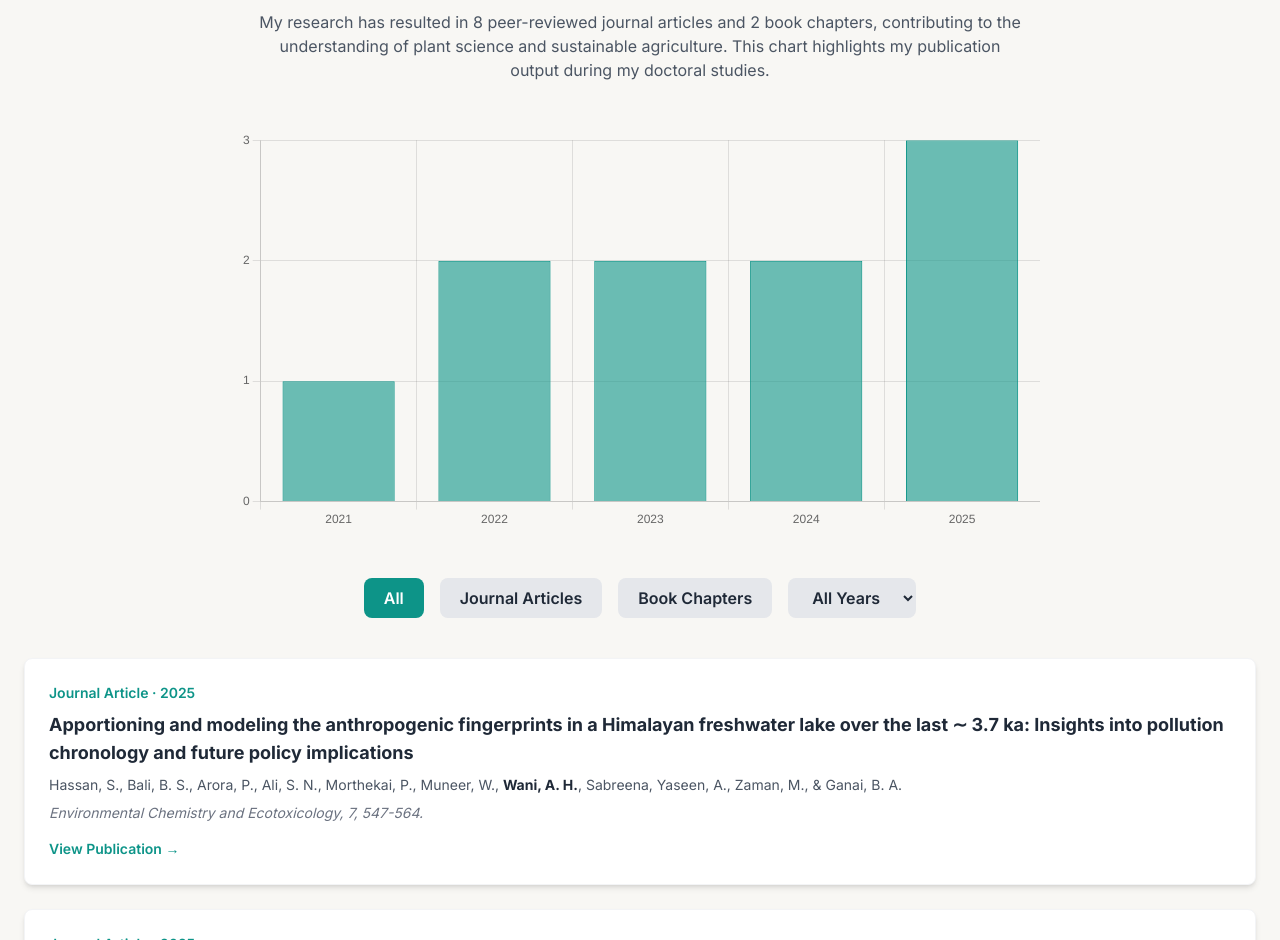
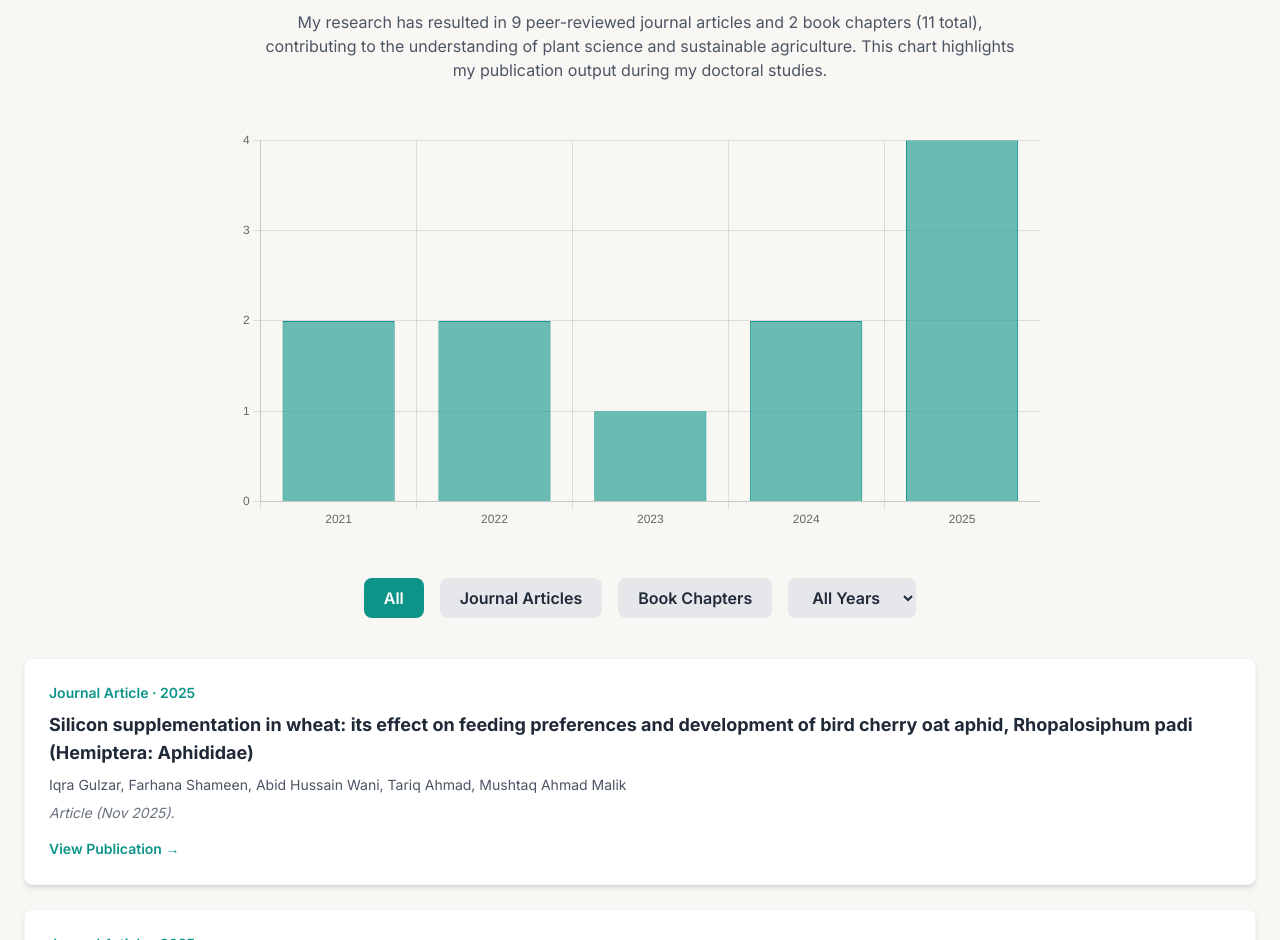
Before and after one commit to AbidHWani/MyCV, a plain HTML site: page index.html in a window 1280 px wide. Shown: the part 1860-2800 px from the top of the page. Drawn offline with nearby package versions, Linux system fonts and the light colour scheme.

```diff
--- a/index.html
+++ b/index.html
@@ -9,13 +9,6 @@
     <link rel="preconnect" href="https://fonts.googleapis.com">
     <link rel="preconnect" href="https://fonts.gstatic.com" crossorigin>
     <link href="https://fonts.googleapis.com/css2?family=Inter:wght@400;500;600;700&display=swap" rel="stylesheet">
-    <!-- Visualization & Content Choices:
-        - Objective/Summary -> Goal: Inform -> Presentation: Prominent text block in the hero section to immediately state the candidate's career goals.
-        - Publications List -> Goal: Organize & Analyze -> Presentation: An interactive, filterable list. Interaction: Users can filter by year or type (Journal/Book Chapter) to easily navigate the extensive list. Justification: This allows reviewers to quickly assess the relevance and recency of the candidate's work.
-        - Publication Trend -> Goal: Show Change/Growth -> Presentation: A Bar Chart (Chart.js/Canvas). Interaction: The chart is dynamic and provides a quick visual summary of research productivity, a critical factor for academic positions. Justification: A chart is more impactful for showing trends than a simple list.
-        - Education -> Goal: Inform -> Presentation: A clean, vertical timeline layout using HTML/CSS for easy chronological understanding.
-        - Skills -> Goal: Organize & Inform -> Presentation: Grouped lists with styled tags/badges. Justification: This is more visually appealing and scannable than a standard bulleted list.
-        - Library/Method: Chart.js for the publication chart. All other visuals are achieved with structured HTML and Tailwind CSS. -->
     <style>
         body {
             font-family: 'Inter', sans-serif;
@@ -36,16 +29,9 @@
                 height: 400px;
             }
         }
-        .nav-link {
-            transition: color 0.3s, border-color 0.3s;
-        }
-        .nav-link.active {
-            color: #0d9488;
-            border-bottom-color: #0d9488;
-        }
-        .publication-card {
-            transition: transform 0.3s, box-shadow 0.3s;
-        }
+        .nav-link { transition: color 0.3s, border-color 0.3s; }
+        .nav-link.active { color: #0d9488; border-bottom-color: #0d9488; }
+        .publication-card { transition: transform 0.3s, box-shadow 0.3s; }
         .publication-card:hover {
             transform: translateY(-5px);
             box-shadow: 0 10px 15px -3px rgb(0 0 0 / 0.1), 0 4px 6px -4px rgb(0 0 0 / 0.1);
@@ -86,7 +72,7 @@
             <p class="mt-4 text-lg md:text-xl text-teal-700 font-medium">Plant Scientist | Educator | Data Analyst</p>
             <div class="mt-8 max-w-3xl mx-auto text-gray-600 text-lg leading-relaxed">
                 <p>
-                    A highly accomplished and recently graduated Doctor of Philosophy in Botany, demonstrating significant research productivity with 8 peer-reviewed journal publications and 2 book chapters. Expertise in plant stress physiology, biostatistics, and advanced analytical techniques, with a primary research focus on silicon-mediated biotic and abiotic stress amelioration in economically important crops. Aspiring to secure an Assistant Professor position at RSAM University, Andhra Pradesh, to contribute to its research eminence by investigating locally relevant agricultural challenges, developing a robust, externally-funded research program, and delivering high-impact teaching and mentorship to cultivate future botanists and agricultural scientists in the region.
+                    A highly accomplished and recently graduated Doctor of Philosophy in Botany, demonstrating significant research productivity with 9 peer-reviewed journal publications and 2 book chapters (11 total). Expertise in plant stress physiology, biostatistics, and advanced analytical techniques, with a primary research focus on silicon-mediated biotic and abiotic stress amelioration in economically important crops.
                 </p>
             </div>
             <div class="mt-8 flex flex-wrap justify-center gap-4">
@@ -164,7 +150,7 @@
 
         <section id="publications" class="py-20">
             <h2 class="text-3xl font-bold text-center mb-4 text-gray-800">Publications</h2>
-            <p class="text-center max-w-3xl mx-auto mb-12 text-gray-600">My research has resulted in 8 peer-reviewed journal articles and 2 book chapters, contributing to the understanding of plant science and sustainable agriculture. This chart highlights my publication output during my doctoral studies.</p>
+            <p class="text-center max-w-3xl mx-auto mb-12 text-gray-600">My research has resulted in 9 peer-reviewed journal articles and 2 book chapters (11 total), contributing to the understanding of plant science and sustainable agriculture. This chart highlights my publication output during my doctoral studies.</p>
 
             <div class="chart-container mb-12">
                 <canvas id="publicationsChart"></canvas>
@@ -184,8 +170,7 @@
                 </select>
             </div>
 
-            <div id="publications-list" class="space-y-6">
-            </div>
+            <div id="publications-list" class="space-y-6"></div>
         </section>
 
         <section id="teaching" class="py-20 bg-white rounded-2xl">
@@ -254,23 +239,88 @@
     </footer>
 
     <script>
+        /* === UPDATED, RG-ALIGNED PUBLICATIONS (11 total) === */
         const publicationsData = [
-            { year: 2025, type: 'journal', title: 'Apportioning and modeling the anthropogenic fingerprints in a Himalayan freshwater lake over the last ∼ 3.7 ka: Insights into pollution chronology and future policy implications', authors: 'Hassan, S., Bali, B. S., Arora, P., Ali, S. N., Morthekai, P., Muneer, W., Wani, A. H., Sabreena, Yaseen, A., Zaman, M., & Ganai, B. A.', journal: 'Environmental Chemistry and Ecotoxicology, 7, 547-564.', url: 'https://doi.org/10.1016/j.enceco.2025.02.015' },
-            { year: 2025, type: 'journal', title: 'Silicon Supplementation Reinforces Maize Defence to Defeat the Oriental Armyworm', authors: 'Shameen, F., Wani, A. H., Gulzar, I., Ahmad, T., & Rashid, I.', journal: 'Journal of Applied Entomology, e13434.', url: 'https://doi.org/10.1111/jen.13434' },
-            { year: 2025, type: 'journal', title: 'Silicon supplementation mitigates the effects of infestation of corn leaf aphid, Rhopalosiphum maidis Fitch (Hemiptera: Aphididae)', authors: 'Shameen, F., Gulzar, I., Wani, A. H., Malik, M. A., Rashid, I., & Ahmad, T.', journal: 'Phytoparasitica, 53, 53.', url: 'https://doi.org/10.1007/s12600-025-01276-5' },
-            { year: 2024, type: 'journal', title: 'Transporters regulate silicon uptake to make stripe rust resistant wheat genotypes more effective', authors: 'Wani, A. H., Rashid, I., Rather, R. A., & John, R.', journal: 'Plant Physiology and Biochemistry, 217, 109217.', url: 'https://doi.org/10.1016/j.plaphy.2024.109217' },
-            { year: 2024, type: 'journal', title: 'Deciphering source, degradation status and temporal trends of organic matter in a Himalayan freshwater lake using multiproxy indicators, optically stimulated luminescence dating and time series forecasting', authors: 'Hassan, S., Bali, B. S., Muneer, W., Ali, S. N., Morthekai, P., Wani, A. H., & Ganai, B. A.', journal: 'Science of the Total Environment, 957, 177618.', url: 'https://doi.org/10.1016/j.scitotenv.2024.177618' },
-            { year: 2023, type: 'journal', title: 'Do genotypes ameliorate herbivory stress through silicon amendments differently? A case study of wheat', authors: 'Malik, M. A., Wani, A. H., Rashid, I., Tahir, I., Gulzar, I., Shameen, F., & Ahmad, T.', journal: 'Plant Physiology and Biochemistry, 196, 339-349.', url: 'https://doi.org/10.1016/j.plaphy.2023.02.022' },
-            { year: 2023, type: 'journal', title: 'Silicon en route from loam to leaf', authors: 'Wani, A.H., Mir S.H., Mir, Kumar S, Malik MA, Tyub S, & Rashid I.', journal: 'Plant Growth Regulation, 99(3), 465–476.', url: 'https://doi.org/10.1007/s10725-022-00931-9' },
-            { year: 2022, type: 'book', title: 'Biofertilizers: the role in sustainable agriculture', authors: 'Rehman, I. U., Islam, T., Wani, A. H., Rashid, I., Sheergojri, I. A., & Bandh, M. M.', journal: 'In Sustainable agriculture: technical progressions and transitions (pp. 25-38).', url: '#' },
-            { year: 2022, type: 'book', title: 'Nitrogen biofertilizers: role in sustainable agriculture', authors: 'Rehmaan, I. U., Jan, B., Khan, N. F., Islam, T., Rehman, S., Sheergojri, I. A., Rashid, I., & Wani, A. H.', journal: 'In Advances in plant nitrogen metabolism (pp. 170-184).', url: '#' },
-            { year: 2021, type: 'journal', title: 'Elucidating the role of silicon in drought stress tolerance in plants', authors: 'Malik, M. A., Wani, A. H., Mir, S. H., Rehman, I. U., Tahir, I., Ahmad, P., & Rashid, I.', journal: 'Plant Physiology and Biochemistry, 165, 187-195.', url: 'https://doi.org/10.1016/j.plaphy.2021.04.021' },
+            /* 2025 */
+            { year: 2025, type: 'journal',
+              title: 'Silicon supplementation in wheat: its effect on feeding preferences and development of bird cherry oat aphid, Rhopalosiphum padi (Hemiptera: Aphididae)',
+              authors: 'Iqra Gulzar, Farhana Shameen, Abid Hussain Wani, Tariq Ahmad, Mushtaq Ahmad Malik',
+              journal: 'Article (Nov 2025).',
+              url: 'https://www.researchgate.net/publication/397940038_Silicon_supplementation_in_wheat_its_effect_on_feeding_preferences_and_development_of_bird_cherry_oat_aphid_Rhopalosiphum_padi_Hemiptera_Aphididae'
+            },
+            { year: 2025, type: 'journal',
+              title: 'Silicon Supplementation Reinforces Maize Defence to Defeat the Oriental Armyworm',
+              authors: 'Farhana Shameen, Abid Hussain Wani, Iqra Gulzar, Irfan Rashid',
+              journal: 'Journal of Applied Entomology (Apr 2025), e13434.',
+              url: 'https://doi.org/10.1111/jen.13434'
+            },
+            { year: 2025, type: 'journal',
+              title: 'Silicon supplementation mitigates the effects of infestation of corn leaf aphid, Rhopalosiphum maidis Fitch (Hemiptera: Aphididae)',
+              authors: 'Farhana Shameen, Iqra Gulzar, Abid Hussain Wani, Mushtaq Ahmad Malik, Irfan Rashid, Tariq Ahmad',
+              journal: 'Phytoparasitica (May 2025).',
+              url: 'https://doi.org/10.1007/s12600-025-01276-5'
+            },
+            { year: 2025, type: 'journal',
+              title: 'Apportioning and modeling the anthropogenic fingerprints in a Himalayan freshwater lake over the last ∼ 3.7 ka: Insights into pollution chronology and future policy implications',
+              authors: 'Shahnawaz Hassan, Bikram S. Bali, Prachita Arora, Sabreena N. Ali, P. Morthekai, Wani Muneer, Abid Hussain Wani, Yaseen, A., Muzamil Zaman, Bashir A. Ganai',
+              journal: 'Environmental Chemistry and Ecotoxicology 7, 547–564 (Mar 2025).',
+              url: 'https://www.sciencedirect.com/science/article/pii/S2590182625000244'
+            },
+
+            /* 2024 */
+            { year: 2024, type: 'journal',
+              title: 'Transporters regulate silicon uptake to make stripe rust resistant wheat genotypes more effective',
+              authors: 'Abid Hussain Wani, Irfan Rashid, Rayees Ahmad Rather, Riffat John',
+              journal: 'Plant Physiology and Biochemistry 217, 109217 (Oct 2024).',
+              url: 'https://doi.org/10.1016/j.plaphy.2024.109217'
+            },
+            { year: 2024, type: 'journal',
+              title: 'Deciphering source, degradation status and temporal trends of organic matter in a Himalayan freshwater lake using multiproxy indicators, optically stimulated luminescence dating and time series forecasting',
+              authors: 'Shahnawaz Hassan, Bikram S. Bali, Wani Muneer, Sabreena N. Ali, P. Morthekai, Abid Hussain Wani, Bashir A. Ganai',
+              journal: 'Science of the Total Environment 957, 177618 (Dec 2024).',
+              url: 'https://doi.org/10.1016/j.scitotenv.2024.177618'
+            },
+
+            /* 2023 */
+            { year: 2023, type: 'journal',
+              title: 'Do genotypes ameliorate herbivory stress through silicon amendments differently? A case study of wheat',
+              authors: 'Mushtaq Ahmad Malik, Abid Hussain Wani, Irfan Rashid, Iqra Tahir, Iqra Gulzar, Farhana Shameen, Tariq Ahmad',
+              journal: 'Plant Physiology and Biochemistry 196, 339–349 (Mar 2023).',
+              url: 'https://doi.org/10.1016/j.plaphy.2023.02.022'
+            },
+
+            /* 2022 */
+            { year: 2022, type: 'journal',
+              title: 'Silicon en route from loam to leaf',
+              authors: 'Abid Hussain Wani, Showkat Hamid Mir, Santosh Kumar, Mushtaq Ahmad Malik, Sumira Tyub, Irfan Rashid',
+              journal: 'Plant Growth Regulation 99(3), 465–476 (Nov 2022).',
+              url: 'https://doi.org/10.1007/s10725-022-00931-9'
+            },
+            { year: 2022, type: 'book',
+              title: 'Nitrogen biofertilizers: role in sustainable agriculture',
+              authors: 'Ishfaq Ul Rehman, Bushra Jan, Nafeesa Farooq Khan, Tajamul Islam, Summia Rehman, Irfan Rashid, Abid Hussain Wani',
+              journal: 'In Advances in Plant Nitrogen Metabolism (Nov 2022).',
+              url: '#'
+            },
+
+            /* 2021 */
+            { year: 2021, type: 'book',
+              title: 'Biofertilizers: the role in sustainable agriculture',
+              authors: 'Ishfaq Ul Rehman, Tajamul Islam, Abid Hussain Wani, Summia Rehman, Ishfaq A. Sheergojri, M. M. Bandh',
+              journal: 'In Sustainable Agriculture: Technical Progressions and Transitions (Oct 2021).',
+              url: '#'
+            },
+            { year: 2021, type: 'journal',
+              title: 'Elucidating the role of silicon in drought stress tolerance in plants',
+              authors: 'Mushtaq Ahmad Malik, Abid Hussain Wani, Showkat H. Mir, Ishfaq Ul Rehman, Iqra Tahir, Parvaiz Ahmad, Irfan Rashid',
+              journal: 'Plant Physiology and Biochemistry 165, 187–195 (May 2021).',
+              url: 'https://doi.org/10.1016/j.plaphy.2021.04.021'
+            }
         ];
 
         function renderPublications(filter = 'all') {
             const list = document.getElementById('publications-list');
             list.innerHTML = '';
-
             const yearFilterValue = document.getElementById('yearFilter').value;
 
             const filteredData = publicationsData.filter(p => {
@@ -344,27 +394,16 @@
                     responsive: true,
                     maintainAspectRatio: false,
                     scales: {
-                        y: {
-                            beginAtZero: true,
-                            ticks: {
-                                stepSize: 1
-                            }
-                        }
+                        y: { beginAtZero: true, ticks: { stepSize: 1 } }
                     },
                     plugins: {
-                        legend: {
-                            display: false
-                        },
+                        legend: { display: false },
                         tooltip: {
-                             callbacks: {
+                            callbacks: {
                                 label: function(context) {
                                     let label = context.dataset.label || '';
-                                    if (label) {
-                                        label += ': ';
-                                    }
-                                    if (context.parsed.y !== null) {
-                                        label += context.parsed.y;
-                                    }
+                                    if (label) label += ': ';
+                                    if (context.parsed.y !== null) label += context.parsed.y;
                                     return label;
                                 }
                             }
@@ -386,9 +425,7 @@
                 });
             }, { rootMargin: '-30% 0px -70% 0px' });
 
-            sections.forEach(section => {
-                observer.observe(section);
-            });
+            sections.forEach(section => observer.observe(section));
         });
     </script>
 </body>
```
